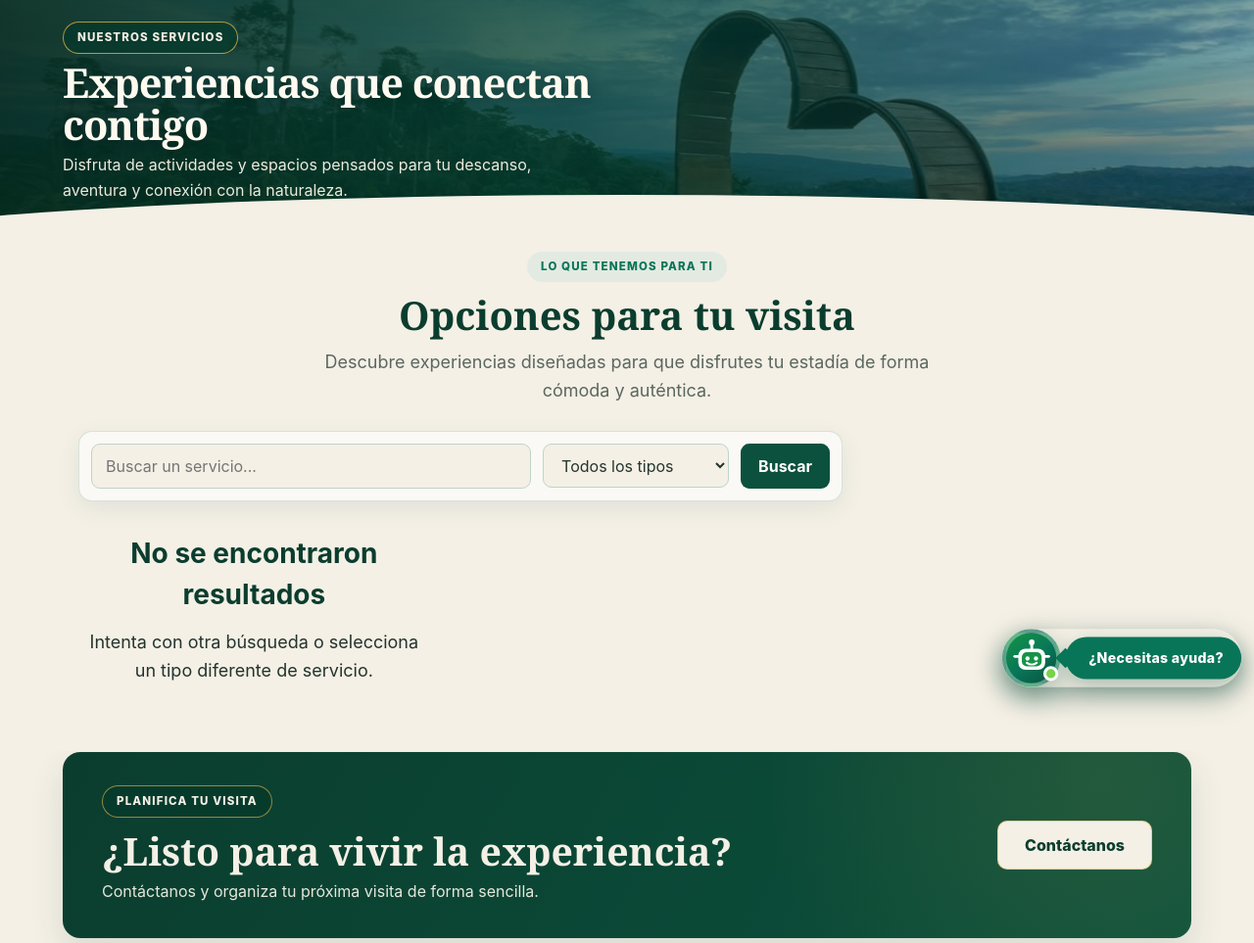
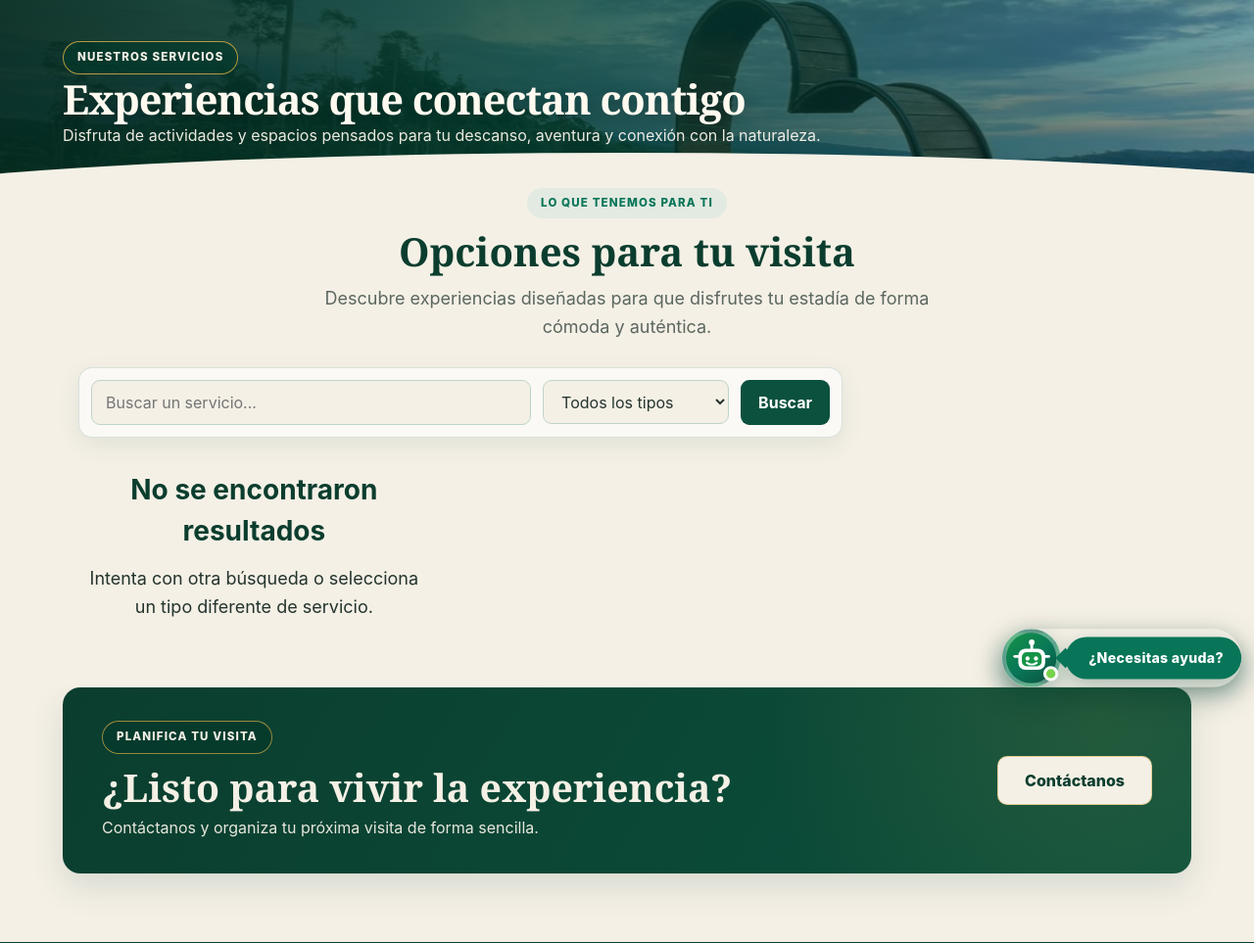
Before and after one commit to juan1271q-prog/Mirador_Illari, a Django app: page /servicios/ in a window 1280 px wide. Shown: the part 81-1044 px from the top of the page at 98% size. Run offline with Django 5.2, Linux system fonts and the light colour scheme; data that the repository does not hold is empty; some libraries are stand-ins or nearby versions.

Commit message:
Ajustar espacios visuales de paginas publicas

```diff
--- a/principal/static/css/02_servicios.css
+++ b/principal/static/css/02_servicios.css
@@ -7,7 +7,7 @@
     overflow: hidden;
     isolation: isolate;
     min-height: 200px;
-    padding: 22px 5% 26px;
+    padding: 10px 5% 16px;
     display: flex;
     align-items: center;
     color: var(--crema);
@@ -42,7 +42,7 @@
 .servicios-portada-contenido {
     position: relative;
     z-index: 2;
-    width: min(540px, 100%);
+    width: min(850px, 100%);
     margin: 0 auto 0 0;
 }
 
@@ -61,14 +61,15 @@
 }
 
 .servicios-portada-etiqueta {
-    margin-bottom: 8px;
+    margin-bottom: 4px;
     color: var(--crema);
     background: rgba(5, 58, 43, 0.72);
     border: 1px solid rgba(213, 173, 69, 0.85);
 }
 
 .servicios-portada h1 {
-    margin: 0 0 8px;
+    max-width: 800px;
+    margin: 0 0 4px;
     color: #fffaf0;
     font-family: Georgia, "Times New Roman", serif;
     font-size: 2.6rem;
@@ -79,7 +80,7 @@
 }
 
 .servicios-portada p {
-    max-width: 520px;
+    max-width: 900px;
     margin: 0;
     color: rgba(255, 250, 240, 0.92);
     font-size: 1rem;
@@ -89,8 +90,8 @@
 .servicios-seccion {
     position: relative;
     z-index: 2;
-    margin-top: 0;
-    padding: 24px 5% 68px;
+    margin-top: -10px;
+    padding: 2px 5% 68px;
     overflow-x: clip;
     overflow-y: visible;
     background: var(--crema);
@@ -695,7 +696,7 @@
 
     .servicios-portada {
         min-height: 190px;
-        padding: 20px 5% 24px;
+        padding: 8px 5% 14px;
     }
 
     .servicios-cta-contenido {
@@ -710,7 +711,7 @@
 
     .servicios-portada {
         min-height: 180px;
-        padding: 20px 18px 24px;
+        padding: 6px 18px 14px;
     }
 
     .servicios-seccion {
--- a/principal/static/css/03_eventos.css
+++ b/principal/static/css/03_eventos.css
@@ -85,7 +85,7 @@
 
 .eventos-contenido {
     position: relative;
-    padding: 28px 5% 68px;
+    padding: 6px 5% 68px;
     overflow: visible;
     overflow-x: clip;
     z-index: 2;
@@ -113,11 +113,13 @@
 
 .eventos-encabezado {
     max-width: 720px;
-    margin: 0 auto 28px;
+    margin: 0 auto 10px;
     text-align: center;
 }
 
 .eventos-subtitulo {
+    display: block;
+    margin-bottom: 6px;
     color: var(--verde-secundario);
     font-size: 0.76rem;
     font-weight: 800;
@@ -126,7 +128,7 @@
 }
 
 .eventos-encabezado h2 {
-    margin: 12px 0 10px;
+    margin: 6px 0 6px;
     color: var(--verde-bosque);
     font-family: Georgia, "Times New Roman", serif;
     font-size: 2.5rem;
--- a/principal/static/css/05_galeria.css
+++ b/principal/static/css/05_galeria.css
@@ -96,7 +96,7 @@
 .galeria-seccion {
     position: relative;
     z-index: 2;
-    padding: 26px 5% 68px;
+    padding: 5px 5% 68px;
     overflow-x: clip;
     overflow-y: visible;
     background: var(--crema);
@@ -123,11 +123,13 @@
 
 .galeria-encabezado {
     max-width: 760px;
-    margin: 0 auto 28px;
+    margin: 0 auto 10px;
     text-align: center;
 }
 
 .galeria-subtitulo {
+    display: block;
+    margin-bottom: 8px;
     color: var(--verde-secundario);
     font-size: 0.76rem;
     font-weight: 800;
@@ -136,7 +138,7 @@
 }
 
 .galeria-encabezado h2 {
-    margin: 12px 0;
+    margin: 6px 0 8px;
     color: var(--verde-bosque);
     font-family: Georgia, "Times New Roman", serif;
     font-size: 2.5rem;
--- a/principal/static/css/09_contacto.css
+++ b/principal/static/css/09_contacto.css
@@ -55,7 +55,7 @@
 ================================================== */
 
 .contacto-seccion {
-    padding: 28px 0 38px;
+    padding: 5px 0 38px;
     background: #f5f7f6;
 }
 
@@ -490,7 +490,7 @@
 .contacto-contenido {
     position: relative;
     z-index: 2;
-    padding: 42px 5% 68px;
+    padding: 10px 5% 68px;
     overflow-x: clip;
     overflow-y: visible;
     background: var(--crema);
@@ -517,12 +517,14 @@
 
 .contacto-encabezado {
     max-width: 760px;
-    margin: 0 auto 34px;
+    margin: 0 auto 10px;
     text-align: center;
 }
 
 .contacto-subtitulo,
 .contacto-cta-etiqueta {
+    display: block;
+    margin-bottom: 8px;
     color: var(--verde-secundario);
     font-size: 0.76rem;
     font-weight: 800;
@@ -531,7 +533,7 @@
 }
 
 .contacto-encabezado h2 {
-    margin: 12px 0;
+    margin: 6px 0 8px;
     color: var(--verde-bosque);
     font-family: Georgia, "Times New Roman", serif;
     font-size: 2.5rem;
@@ -727,7 +729,7 @@
     }
 
     .contacto-contenido {
-        padding: 34px 18px 56px;
+        padding: 10px 18px 56px;
     }
 
     .contacto-contenido::before {
```
